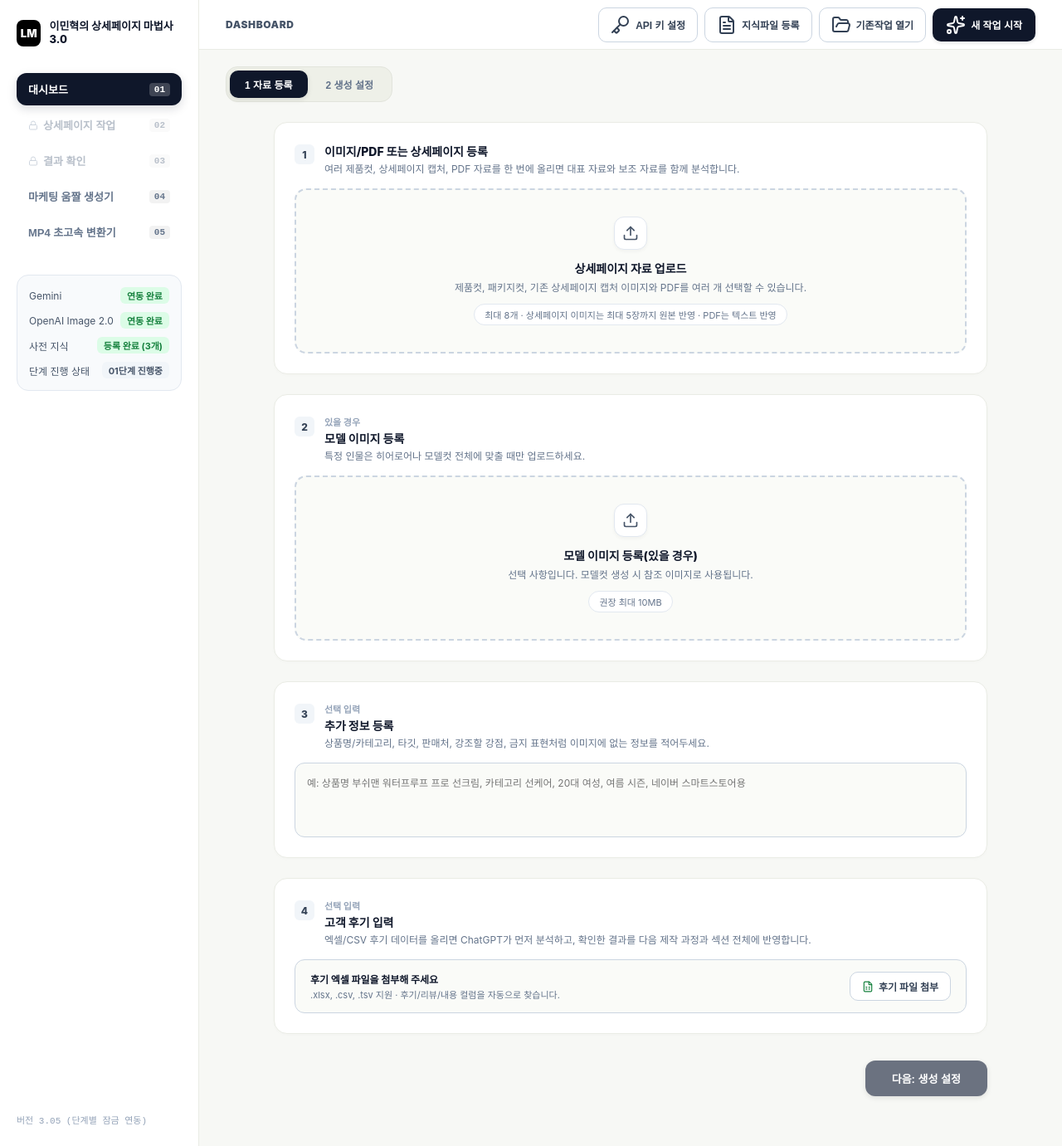
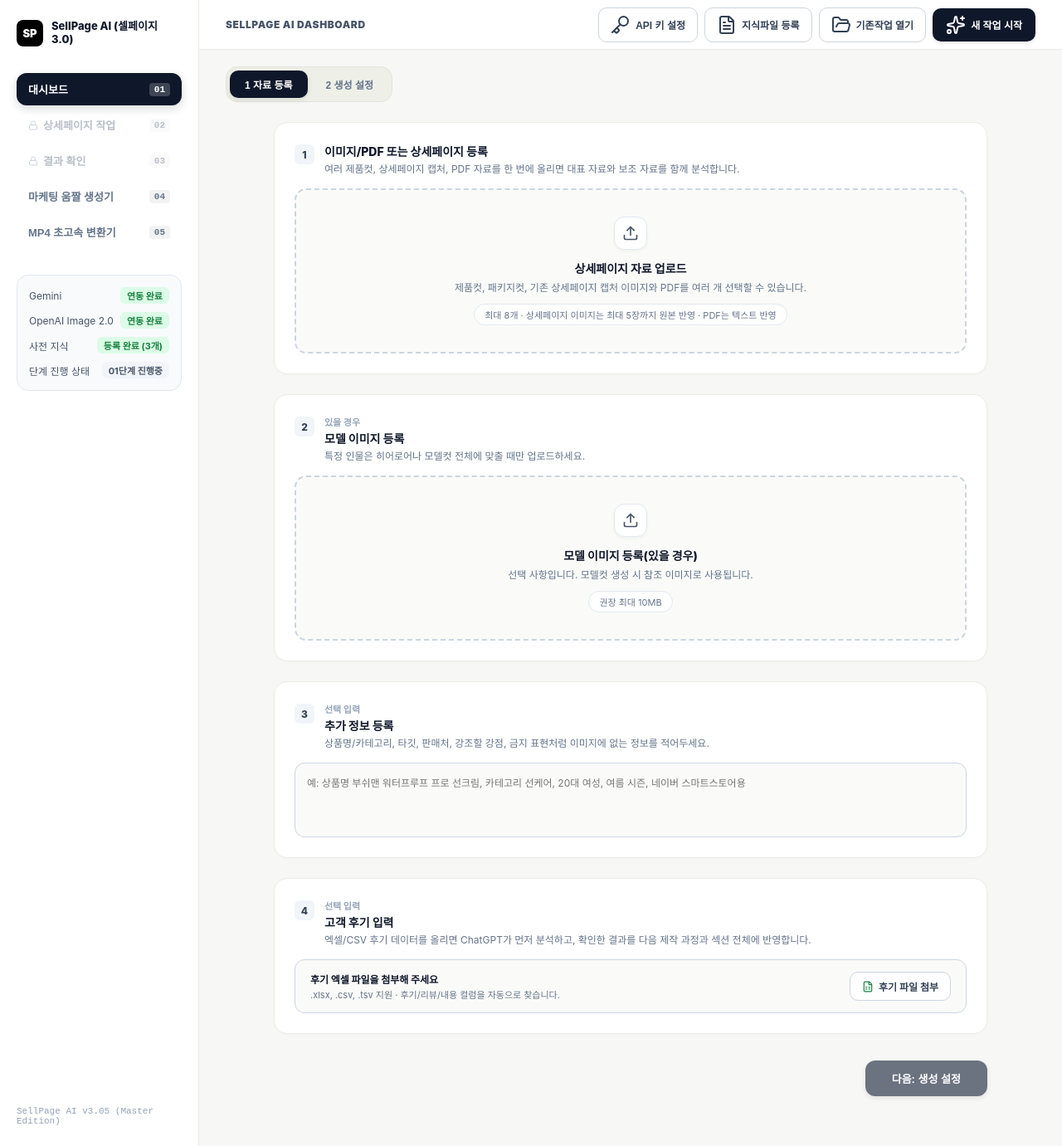
Before and after one commit to lmhyeok91/sellpage-ai, a React (Vite) app: page / in a window 1280 px wide. Shown: the whole page at 83% size. Built offline with nearby package versions, Linux system fonts and the light colour scheme; a web font is replaced by a local one.

Commit message:
Update brand name to SellPage AI (셀페이지)

```diff
--- a/index.html
+++ b/index.html
@@ -1,10 +1,10 @@
 <!doctype html>
-<html lang="en">
+<html lang="ko">
   <head>
     <meta charset="UTF-8" />
     <link rel="icon" type="image/svg+xml" href="/favicon.svg" />
     <meta name="viewport" content="width=device-width, initial-scale=1.0" />
-    <title>이민혁의 상세페이지 마법사 3.0</title>
+    <title>SellPage AI (셀페이지) - 구매 전환율 300% 상세페이지 & 마케팅 움짤 마법사</title>
   </head>
   <body>
     <div id="root"></div>
--- a/src/components/Sidebar.jsx
+++ b/src/components/Sidebar.jsx
@@ -29,11 +29,11 @@ export default function Sidebar({ activeTab, setActiveTab, openaiKey, geminiKey,
   return (
     <aside className="sidebar">
       <div>
-        {/* Brand Header */}
+        {/* Brand Header: SellPage AI (셀페이지) */}
         <div className="brand-logo">
-          <div className="brand-badge">LM</div>
+          <div className="brand-badge">SP</div>
           <div className="brand-title">
-            이민혁의 상세페이지 마법사 3.0
+            SellPage AI (셀페이지 3.0)
           </div>
         </div>
 
@@ -98,7 +98,7 @@ export default function Sidebar({ activeTab, setActiveTab, openaiKey, geminiKey,
 
       {/* Version Footer */}
       <div style={{ fontSize: '11px', color: '#94a3b8', fontFamily: 'monospace', marginTop: '24px' }}>
-        버전 3.05 (단계별 잠금 연동)
+        SellPage AI v3.05 (Master Edition)
       </div>
     </aside>
   );
--- a/src/components/TopBar.jsx
+++ b/src/components/TopBar.jsx
@@ -5,7 +5,7 @@ export default function TopBar({ onOpenApiKeyModal, onOpenKnowledgeModal, onOpen
   return (
     <div className="topbar">
       <div className="topbar-title">
-        DASHBOARD
+        SELLPAGE AI DASHBOARD
       </div>
 
       <div className="topbar-actions">
```
